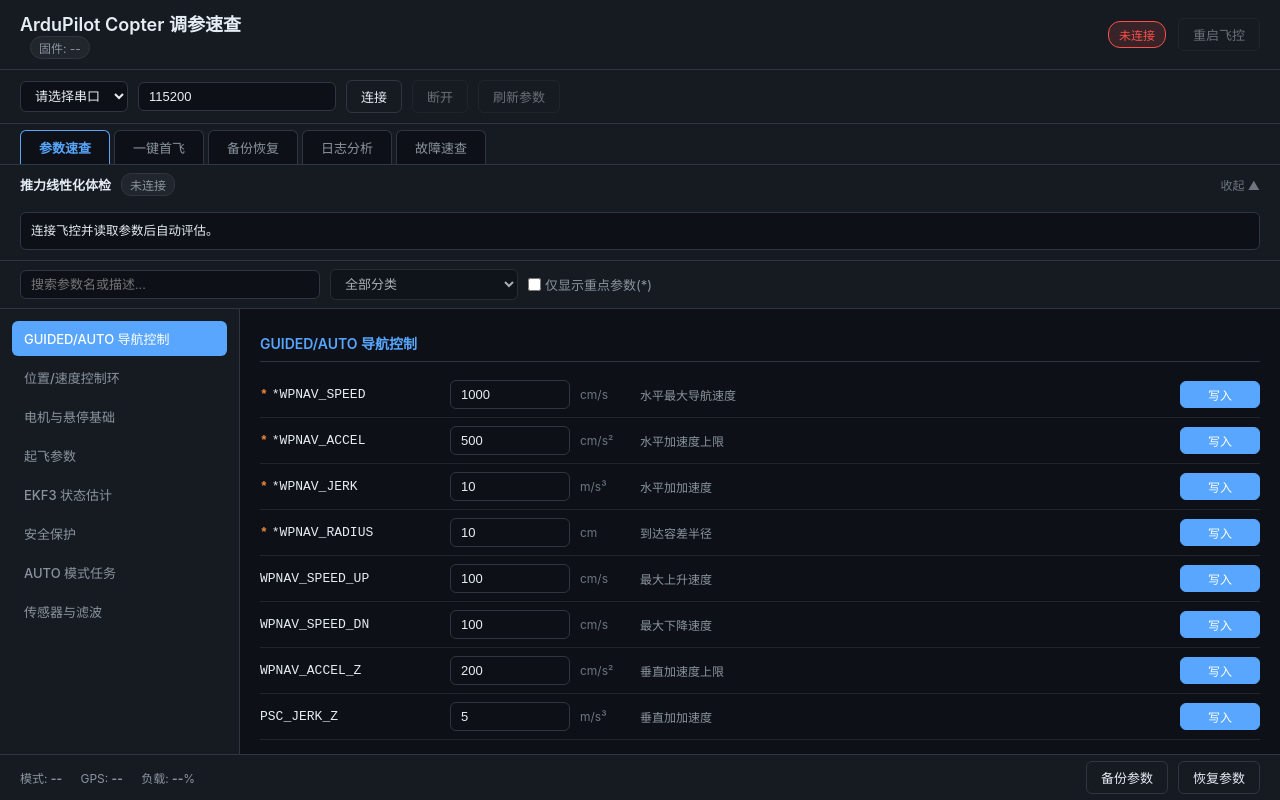
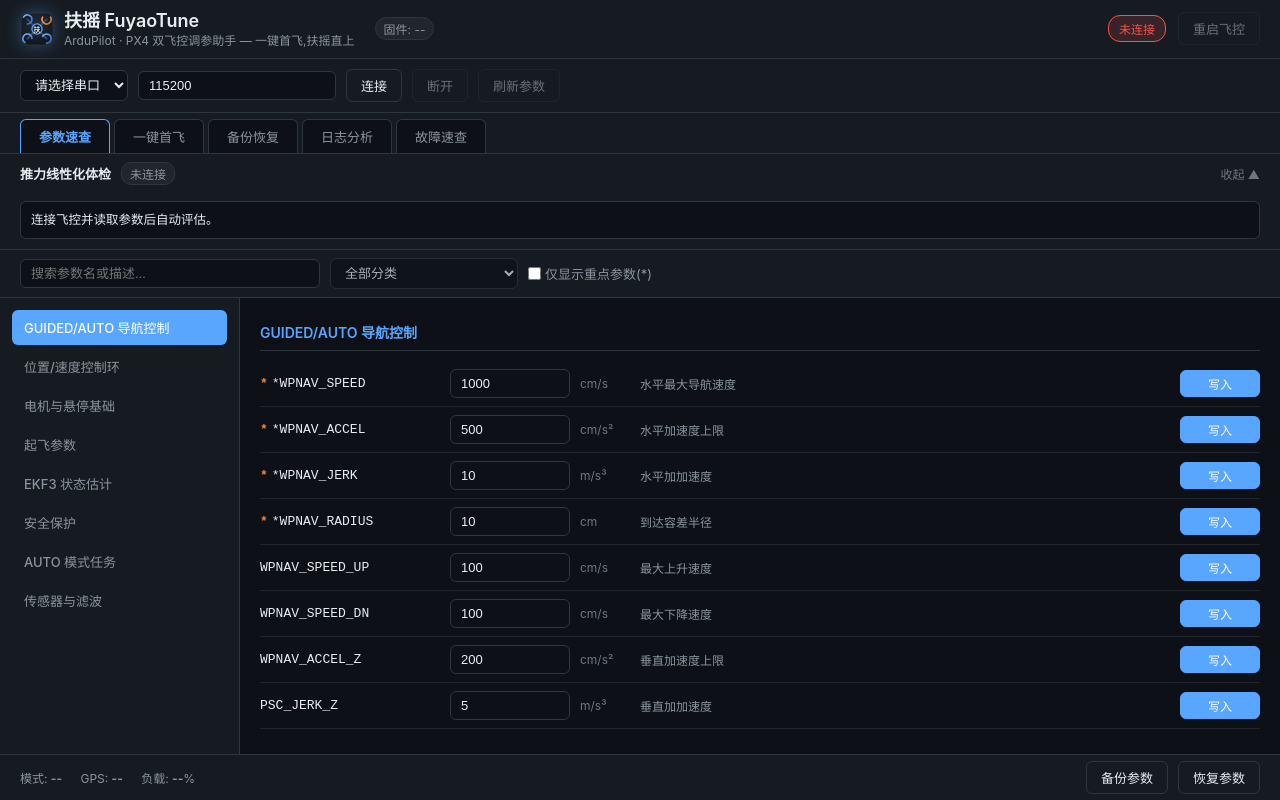
Before and after one commit to tyjsnz/apm_px4_control_aitune, a website: page apm_tune_web/public/index.html in a window 1280 px wide. Drawn offline with Linux system fonts and the light colour scheme.

Commit message:
chore(brand): 更名为「扶摇 FuyaoTune」(ArduPilot · PX4 双飞控)
- 页头/网页标题/SEO 描述/启动横幅/飞行报告页眉/便携版启动器/部署文档全文替换
- 新增 SVG favicon(四旋翼+「扶」字,配色对齐站点主题), 页头 logo 带蓝色光晕
- package.json 更名 fuyao-tune(bin 同步); e2e 启动横幅等待串同步

```diff
--- a/apm_tune_web/docker-compose.yml
+++ b/apm_tune_web/docker-compose.yml
@@ -1,4 +1,4 @@
-# AP Tune 服务器部署
+# 扶摇 FuyaoTune 服务器部署
 #   基础启动:  docker compose up -d --build          → http://服务器IP:3000
 #   启用 HTTPS (Web Serial 需要安全上下文, 公网部署必须):  见下方 caddy profile
 #
--- a/apm_tune_web/package.json
+++ b/apm_tune_web/package.json
@@ -1,11 +1,11 @@
 {
-  "name": "apm-tune-web",
+  "name": "fuyao-tune",
   "version": "1.0.0",
-  "description": "APM/ArduPilot tuning web interface — browser connects the FC via Web Serial; server provides AI proxy & storage",
+  "description": "扶摇 FuyaoTune — ArduPilot/PX4 dual-FC tuning web tool; browser connects the FC via Web Serial; server provides AI proxy & storage",
   "type": "module",
   "main": "server.js",
   "bin": {
-    "apm-tune": "server.js"
+    "fuyao-tune": "server.js"
   },
   "scripts": {
     "start": "node server.js --open",
--- a/apm_tune_web/public/app.js
+++ b/apm_tune_web/public/app.js
@@ -930,7 +930,7 @@ try { tcCollapsed = localStorage.getItem('tcCollapsed') === '1'; } catch (e) { /
 setThrustCheckCollapsed(tcCollapsed);
 renderThrustCheck();
 renderCategories();
-console.log('AP Tune 前端已初始化');
+console.log('扶摇 FuyaoTune 前端已初始化');
 
 // Web Serial 支持检测 (Firefox/Safari 不支持; 非安全上下文下 navigator.serial 也不存在)
 if (typeof FcSerial !== 'undefined' && !FcSerial.supported()) {
--- a/apm_tune_web/public/datatools.js
+++ b/apm_tune_web/public/datatools.js
@@ -408,8 +408,8 @@
     }
     const html = '<!doctype html><html lang="zh-CN"><head><meta charset="utf-8">'
       + '<meta name="viewport" content="width=device-width, initial-scale=1.0">'
-      + '<title>AP Tune 飞行报告</title><style>' + CHART_EXPORT_CSS + '</style></head><body>'
-      + '<h1>AP Tune 飞行报告</h1>'
+      + '<title>扶摇 FuyaoTune 飞行报告</title><style>' + CHART_EXPORT_CSS + '</style></head><body>'
+      + '<h1>扶摇 FuyaoTune 飞行报告</h1>'
       + '<pre>' + escapeHtml(report) + '</pre>'
       + chartsHtml
       + '</body></html>';
--- a/apm_tune_web/public/index.html
+++ b/apm_tune_web/public/index.html
@@ -4,7 +4,9 @@
 <head>
   <meta charset="UTF-8" />
   <meta name="viewport" content="width=device-width, initial-scale=1.0" />
-  <title>ArduPilot Copter 调参速查工具</title>
+  <title>扶摇 FuyaoTune — ArduPilot · PX4 双飞控调参助手</title>
+  <link rel="icon" type="image/svg+xml" href="favicon.svg" />
+  <meta name="description" content="扶摇 FuyaoTune — 免费的多旋翼飞控调参网页工具:浏览器 Web Serial 直连 ArduPilot/PX4,参数速查、一键首飞、备份恢复、DataFlash/ULog 日志 AI 分析。" />
   <link rel="stylesheet" href="style.css" />
   <link rel="stylesheet" href="onetouch.css" />
   <link rel="stylesheet" href="datatools.css" />
@@ -13,7 +15,11 @@
 <body>
   <header>
     <div class="header-left">
-      <h1>ArduPilot Copter 调参速查</h1>
+      <img class="header-logo" src="favicon.svg" alt="" />
+      <div class="header-title">
+        <h1>扶摇 FuyaoTune</h1>
+        <span class="header-sub">ArduPilot · PX4 双飞控调参助手 — 一键首飞,扶摇直上</span>
+      </div>
       <span id="fwVersion" class="badge">固件: --</span>
     </div>
     <div class="header-right">
--- a/apm_tune_web/public/style.css
+++ b/apm_tune_web/public/style.css
@@ -42,10 +42,34 @@ header {
   flex-shrink: 0;
 }
 
+.header-left {
+  display: flex;
+  align-items: center;
+  gap: 10px;
+}
+
+.header-left .header-logo {
+  width: 34px;
+  height: 34px;
+  flex-shrink: 0;
+  filter: drop-shadow(0 0 8px rgba(88, 166, 255, 0.35));
+}
+
+.header-left .header-title {
+  display: flex;
+  flex-direction: column;
+  line-height: 1.25;
+}
+
 .header-left h1 {
   font-size: 18px;
   font-weight: 600;
   color: var(--text-primary);
+}
+
+.header-left .header-sub {
+  font-size: 12px;
+  color: var(--text-secondary);
 }
 
 .header-left .badge {
--- a/apm_tune_web/scripts/build.js
+++ b/apm_tune_web/scripts/build.js
@@ -72,19 +72,19 @@ function makeLauncher(kind, target) {
   if (kind === 'win') {
     return '@echo off\r\n'
       + 'cd /d "%~dp0"\r\n'
-      + 'echo 启动 AP Tune ...\r\n'
+      + 'echo 启动 扶摇 FuyaoTune ...\r\n'
       + '"%~dp0runtime\\node.exe" "%~dp0server.js" --open\r\n'
       + 'if errorlevel 1 pause\r\n';
   }
   const sh = kind === 'mac' ? 'start.command' : 'start.sh';
   return `#!/bin/bash\n`
     + `cd "$(dirname "$0")"\n`
-    + `echo "启动 AP Tune ..."\n`
+    + `echo "启动 扶摇 FuyaoTune ..."\n`
     + `"./runtime/bin/node" "./server.js" --open\n`
     + `if [ $? -ne 0 ]; then echo "启动失败，按回车退出"; read; fi\n`;
 }
 
-const README = `AP Tune（APM/ArduPilot 调参 & 日志分析 Web 工具）— 便携版
+const README = `扶摇 FuyaoTune（ArduPilot · PX4 双飞控调参 & 日志分析 Web 工具）— 便携版
 ========================================================
 1. 电脑用 USB 连接飞控（无需驱动串口服务, 串口由浏览器 Web Serial 直连）。
 2. 运行启动器:
--- a/apm_tune_web/server.js
+++ b/apm_tune_web/server.js
@@ -416,7 +416,7 @@ async function handleClientMessage(ws, msg) {
 
 // ==================== 启动 ====================
 server.listen(PORT, HOST, () => {
-  console.log(`AP Tune 已启动: http://localhost:${PORT} (监听 ${HOST})`);
+  console.log(`扶摇 FuyaoTune 已启动: http://localhost:${PORT} (监听 ${HOST})`);
   console.log('串口连接由浏览器 Web Serial 直连 (需 Chrome/Edge + HTTPS 或 localhost)');
   if (AUTH_ON) console.log('已启用 HTTP Basic 认证');
   else console.log('⚠ 未启用认证 (公网部署请设置 AUTH_USER / AUTH_PASS)');
```
Also changed, not shown: apm_tune_web/DEPLOY.md (+1 -1 lines), apm_tune_web/test/e2e.test.js (+1 -1 lines), apm_tune_web/public/favicon.svg (added), 1 other file.
